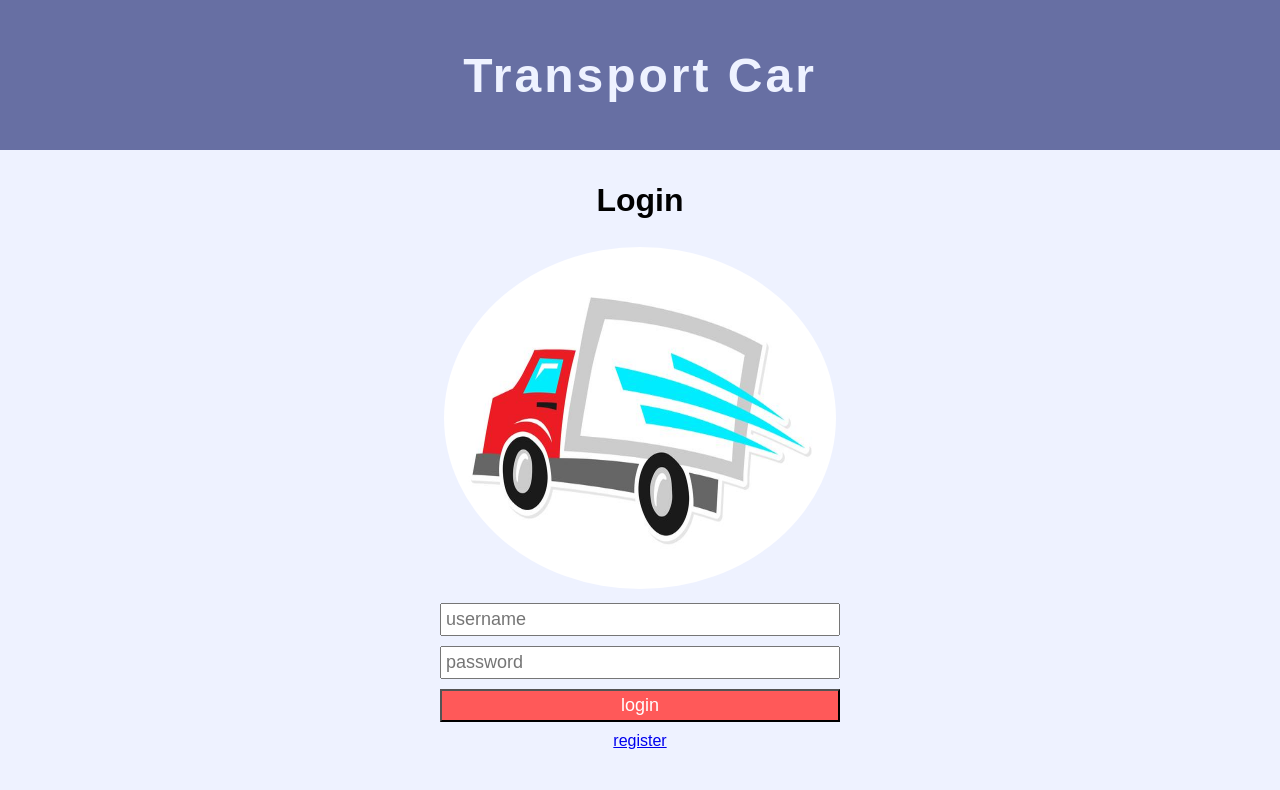
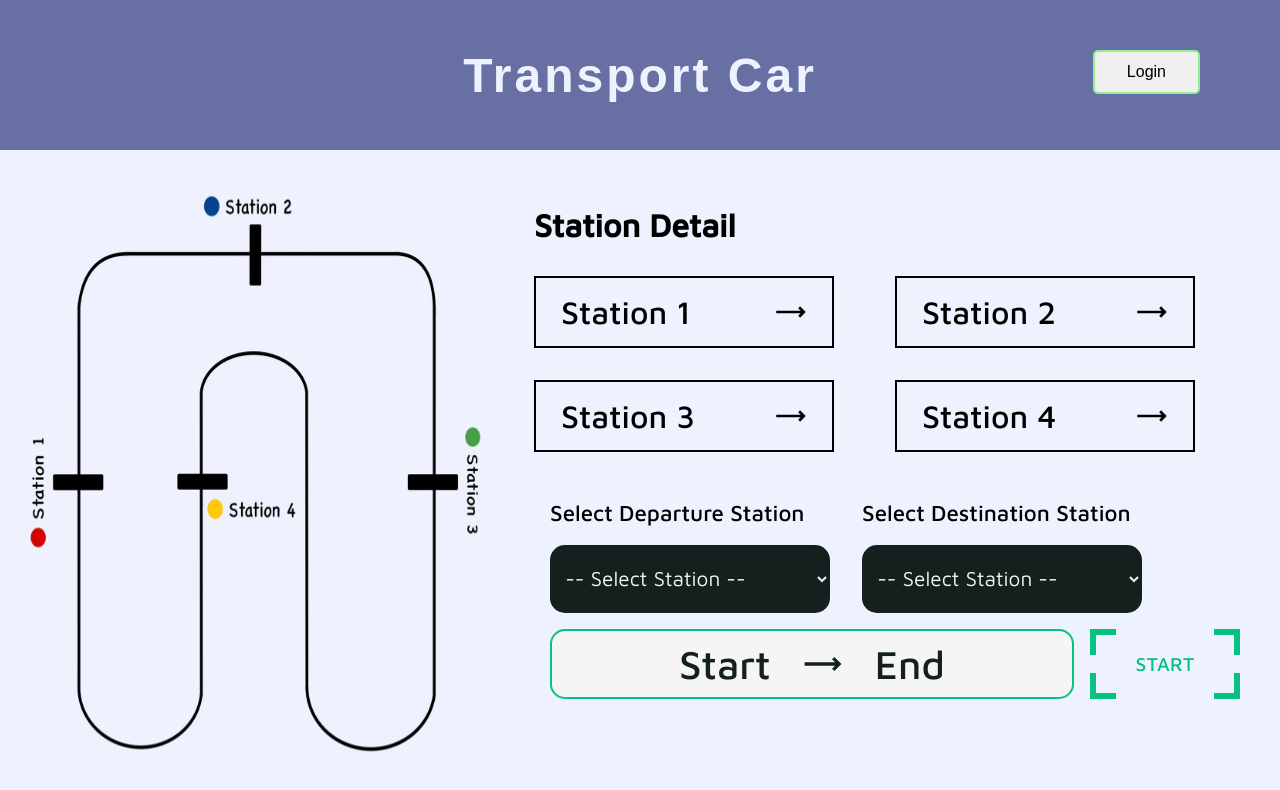
Before and after one commit to ExceedGroup12/Transport-project-frontend, a React (Create React App) app: page / in a window 1280 px wide. Before the commit this address led to /login. Shown: the top 790 px of the page. Built offline with nearby package versions, Linux system fonts and the light colour scheme; a web font is replaced by a local one.

Commit message:
authentication and fix button

```diff
--- a/src/App.jsx
+++ b/src/App.jsx
@@ -11,19 +11,10 @@ function App() {
     <div className='App'>
       <Navbar />
       <Routes>
-        <Route path='/' element={token ? <Home /> : <Navigate to='/login' />} />
-        <Route
-          path='/login'
-          element={!token ? <Login /> : <Navigate to='/' />}
-        />
-        <Route
-          path='/register'
-          element={!token ? <Register /> : <Navigate to='/' />}
-        />
-        <Route
-          path='/:station/detail'
-          element={token ? <StationDetail /> : <Navigate to='/login' />}
-        />
+        <Route path='/' element={<Home />} />
+        <Route path='/login' element={<Login />} />
+        <Route path='/register' element={<Register />} />
+        <Route path='/:station/detail' element={<StationDetail />} />
         <Route path='*' element={<Navigate to='/' />} />
       </Routes>
     </div>
--- a/src/components/Navbar/Navbar.jsx
+++ b/src/components/Navbar/Navbar.jsx
@@ -1,5 +1,5 @@
 import { Link, useNavigate } from 'react-router-dom';
-import { getToken, logout } from '../../service/auth';
+import { getToken } from '../../service/auth';
 import Cookies from 'js-cookie';
 import './navbar.scss';
 
@@ -19,7 +19,7 @@ export default function Navbar() {
       </Link>
       {token && (
         <button className='logout-btn' onClick={handleSubmit}>
-          logout
+          Logout
         </button>
       )}
     </div>
--- a/src/pages/Home/Home.jsx
+++ b/src/pages/Home/Home.jsx
@@ -6,6 +6,7 @@ import './home.scss';
 import Modal from '../../components/Modal/Modal';
 import { postStationData } from '../../service/station';
 import { getToken } from '../../service/auth';
+import { useNavigate } from 'react-router-dom';
 
 const options = [
   { value: 'Station 1' },
@@ -15,6 +16,7 @@ const options = [
 ];
 
 export default function Home() {
+  const navigate = useNavigate();
   const [startStation, setStartStation] = useState();
   const [endStation, setEndStation] = useState();
   const [modalOpen, setModalOpen] = useState(false);
@@ -38,6 +40,11 @@ export default function Home() {
 
   return (
     <div className='home__container'>
+      {!jwtToken && (
+        <button className='login-btn' onClick={() => navigate('/login')}>
+          Login
+        </button>
+      )}
       <div className='map__container'>
         <img src={Map} alt='map' />
       </div>
--- a/src/pages/Home/home.scss
+++ b/src/pages/Home/home.scss
@@ -9,6 +9,22 @@ $dur: 0.3s;
   height: calc(100vh - 150px);
   background-color: #eef2ff;
   display: flex;
+
+  .login-btn {
+    position: absolute;
+    top: 50px;
+    right: 5rem;
+    position: absolute;
+    padding: 0.7rem 2rem;
+    border: 2px solid lightgreen;
+    border-radius: 5px;
+    font-size: 1rem;
+    cursor: pointer;
+
+    &:hover {
+      border: 2px solid green;
+    }
+  }
 
   .map__container {
     flex: 1;
--- a/src/pages/Login/Login.jsx
+++ b/src/pages/Login/Login.jsx
@@ -7,13 +7,19 @@ import { useNavigate } from 'react-router-dom';
 import { login } from '../../service/auth';
 
 export default function Login() {
+  const navigate = useNavigate();
   const [error, setError] = useState();
   const [username, setUsername] = useState('');
   const [password, setPassword] = useState('');
 
   const handleSubmit = async (e) => {
     e.preventDefault();
-    login(username, password);
+    try {
+      await login(username, password);
+      navigate('/');
+    } catch (error) {
+      setError(error.message);
+    }
   };
 
   return (
--- a/src/pages/Register/Register.jsx
+++ b/src/pages/Register/Register.jsx
@@ -10,11 +10,11 @@ export default function Register() {
   const [fullName, setFullName] = useState('');
   const [password, setPassword] = useState('');
 
-  const handleSubmit = (e) => {
+  const handleSubmit = async (e) => {
     e.preventDefault();
-    register(username, fullName, password).then(() => {
-      login(username, password);
-    });
+    await register(username, fullName, password);
+    await login(username, password);
+    navigate('/');
   };
 
   return (
```
